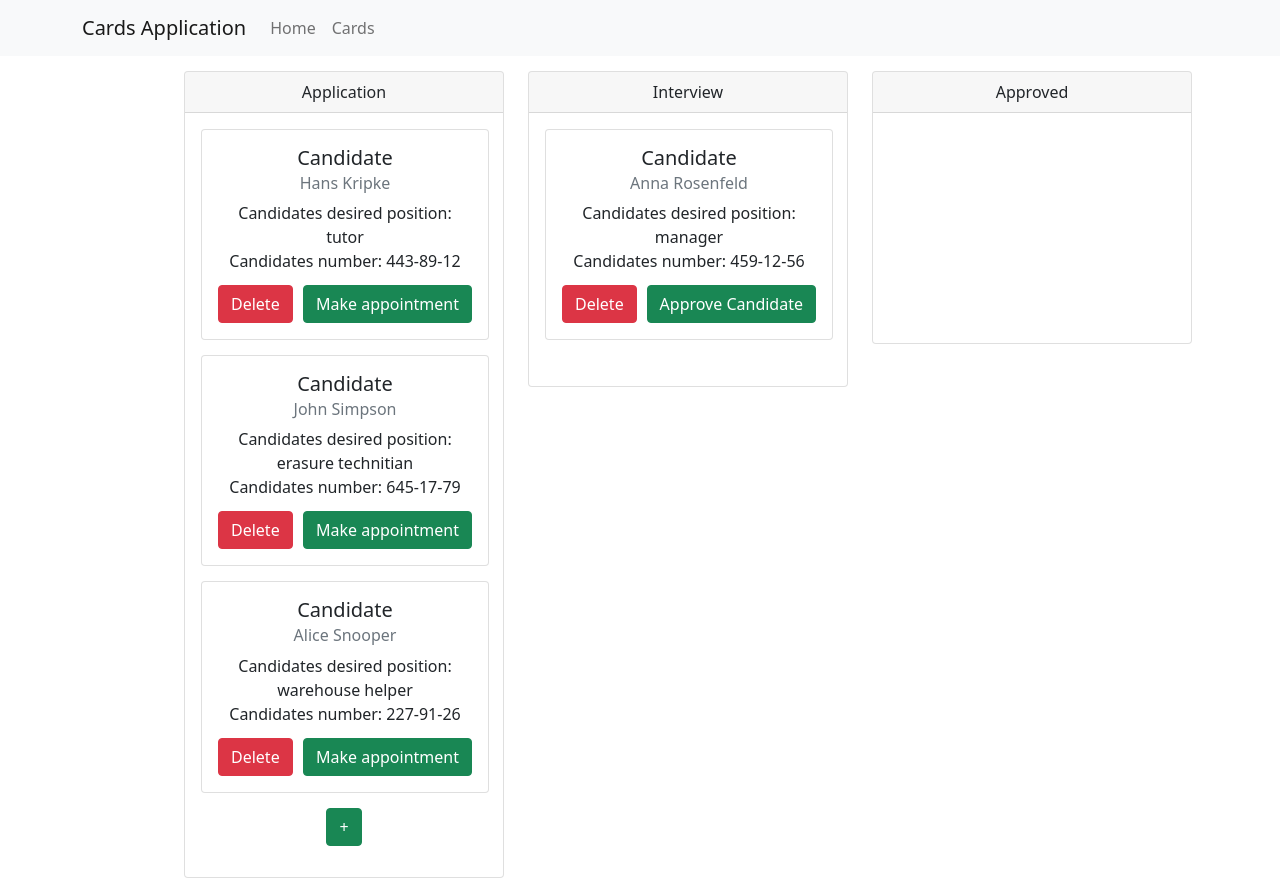
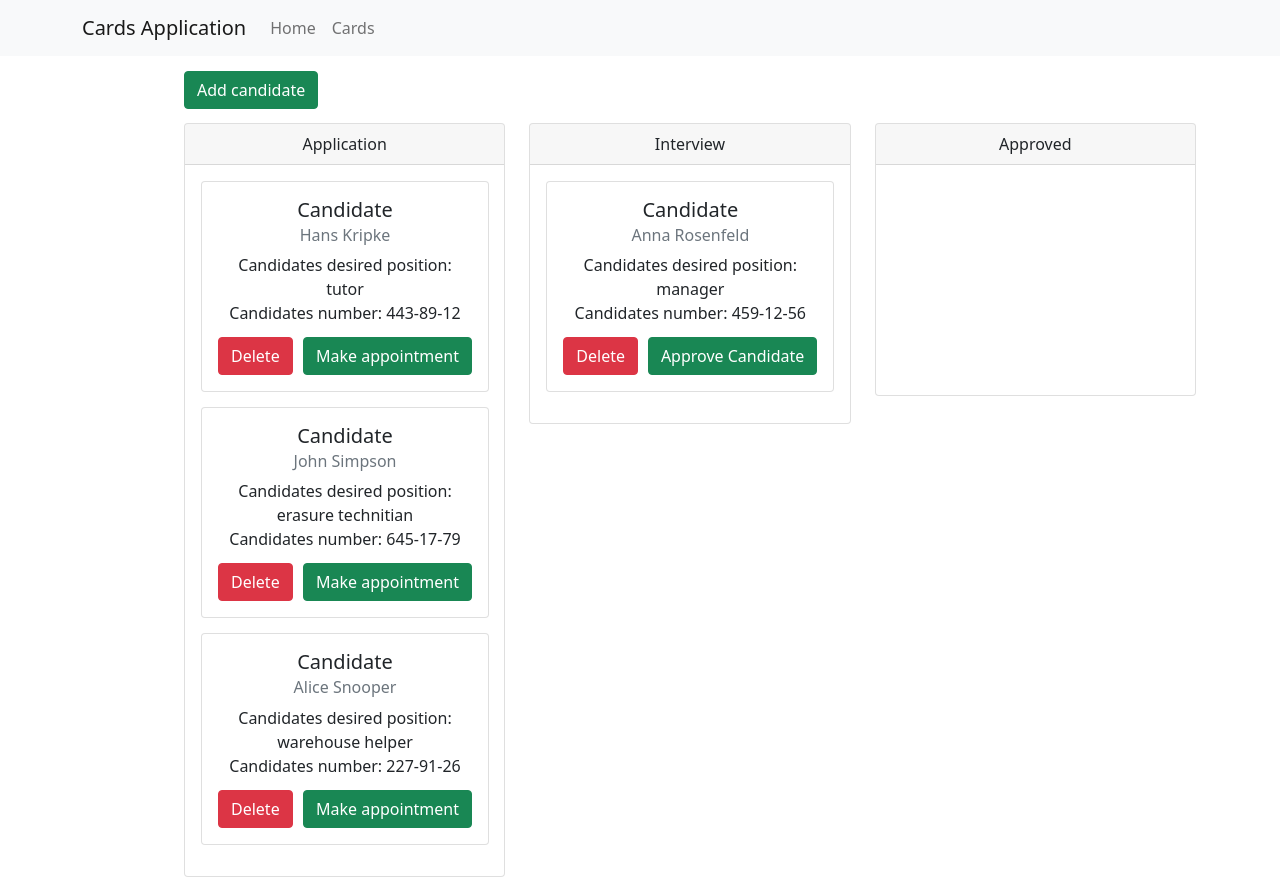
Before and after one commit to solarenergy990/cards-app-ts, a React (Create React App) app: page /cards in a window 1280 px wide. Built offline with nearby package versions, Linux system fonts and the light colour scheme.

Commit message:
moves Add candidate button from a list to Dashboard component

```diff
--- a/src/components/Dashboard/ApplicationList/ApplicationList.module.scss
+++ b/src/components/Dashboard/ApplicationList/ApplicationList.module.scss
@@ -2,8 +2,8 @@
   margin-bottom: 15px;
 }
 
-.button {
-  display: flex;
-  justify-content: space-around;
-  margin-bottom: 15px;
-}
+// .button {
+//   display: flex;
+//   justify-content: space-around;
+//   margin-bottom: 15px;
+// }
--- a/src/components/Dashboard/ApplicationList/ApplicationList.tsx
+++ b/src/components/Dashboard/ApplicationList/ApplicationList.tsx
@@ -2,7 +2,7 @@ import React from 'react';
 import ApplicantCard from '../../ApplicantCard/ApplicantCard';
 import ListContainer from '../ListContainer/ListContainer';
 import s from './ApplicationList.module.scss';
-import { Button } from 'react-bootstrap';
+// import { Button } from 'react-bootstrap';
 
 import { Droppable, Draggable } from 'react-beautiful-dnd';
 
@@ -12,10 +12,9 @@ import { IColumn } from '../../../interfaces/IApplicant.inteface';
 
 interface Props {
   column: IColumn;
-  setActive: (activeStatus: boolean) => void; // not sure yet
 }
 
-const ApplicationList = ({ setActive, column }: Props) => {
+const ApplicationList = ({ column }: Props) => {
   const applicantsState = useAppSelector(({ applicants }) => {
     return applicants;
   });
@@ -52,18 +51,6 @@ const ApplicationList = ({ setActive, column }: Props) => {
           </ul>
         )}
       </Droppable>
-
-      <div className={s.button}>
-        {column.id === 'application' && (
-          <Button
-            type="button"
-            variant="btn btn-success"
-            onClick={() => setActive(true)}
-          >
-            +
-          </Button>
-        )}
-      </div>
     </ListContainer>
   );
 };
--- a/src/components/Dashboard/Dashboard.module.scss
+++ b/src/components/Dashboard/Dashboard.module.scss
@@ -1,3 +1,6 @@
-.container {
-    display: flex;
+.button {
+  margin-bottom: 14px;
 }
+.lists {
+  display: flex;
+}
--- a/src/components/Dashboard/Dashboard.tsx
+++ b/src/components/Dashboard/Dashboard.tsx
@@ -3,12 +3,15 @@ import { useState } from 'react';
 import ApplicationList from './ApplicationList/ApplicationList';
 import Modal from '../Modal/Modal';
 import ApplicantForm from '../ApplicantForm/ApplicantForm';
+import { Button } from 'react-bootstrap';
 
 import { DragDropContext, DropResult } from 'react-beautiful-dnd';
 
 import actions from '../../redux/app/actions';
 import { useAppSelector, useAppDispatch } from '../../redux/hooks/hooks';
 import { IApplicant } from '../../interfaces/IApplicant.inteface';
+
+import s from './Dashboard.module.scss';
 
 const Dashboard = () => {
   const [modalActive, setModalActive] = useState(false);
@@ -21,7 +24,7 @@ const Dashboard = () => {
   });
   const dispatch = useAppDispatch();
 
-  // dnd logick
+  // Drag'n'Drop logick
   const onDragEnd = (result: DropResult): void => {
     const { destination, source, draggableId } = result;
 
@@ -99,20 +102,28 @@ const Dashboard = () => {
 
   return (
     <>
+      <div>
+        <Button
+          className={s.button}
+          type="button"
+          variant="btn btn-success"
+          onClick={() => setModalActive(true)}
+        >
+          Add candidate
+        </Button>
+
         <Modal active={modalActive} setActive={setModalActive}>
           <ApplicantForm setActive={setModalActive} />
         </Modal>
+
+        <div className={s.lists}>
           <DragDropContext onDragEnd={onDragEnd}>
             {columnsState.map(column => {
-          return (
-            <ApplicationList
-              setActive={setModalActive}
-              column={column}
-              key={column.id}
-            />
-          );
+              return <ApplicationList column={column} key={column.id} />;
             })}
           </DragDropContext>
+        </div>
+      </div>
     </>
   );
 };
--- a/src/components/Navigation/Navigation.tsx
+++ b/src/components/Navigation/Navigation.tsx
@@ -1,23 +1,19 @@
 import React from 'react';
-// import Container from '../Container/Container';
 
 import Container from 'react-bootstrap/Container';
 import Nav from 'react-bootstrap/Nav';
 import Navbar from 'react-bootstrap/Navbar';
 
-
 const Navigation = () => {
   return (
     <Navbar bg="light" expand="lg">
       <Container>
-        <Navbar.Brand href="#home">Cards Application</Navbar.Brand>
+        <Navbar.Brand href="home">Cards Application</Navbar.Brand>
         <Navbar.Toggle aria-controls="basic-navbar-nav" />
         <Navbar.Collapse id="basic-navbar-nav">
           <Nav className="me-auto">
-
             <Nav.Link href="home">Home</Nav.Link>
             <Nav.Link href="cards">Cards</Nav.Link>
-
           </Nav>
         </Navbar.Collapse>
       </Container>
```
Lines whose indentation alone changed are shown as unchanged.
